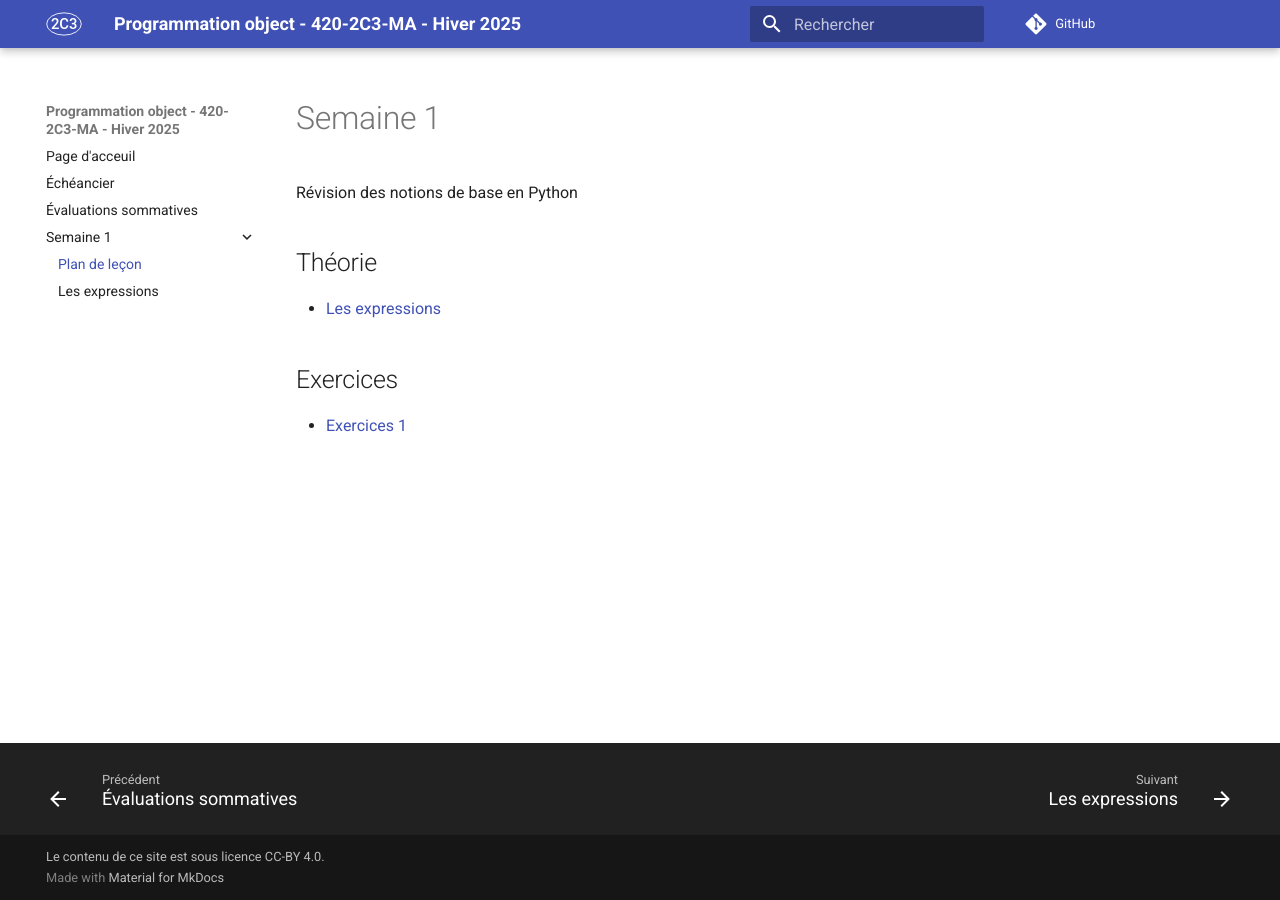
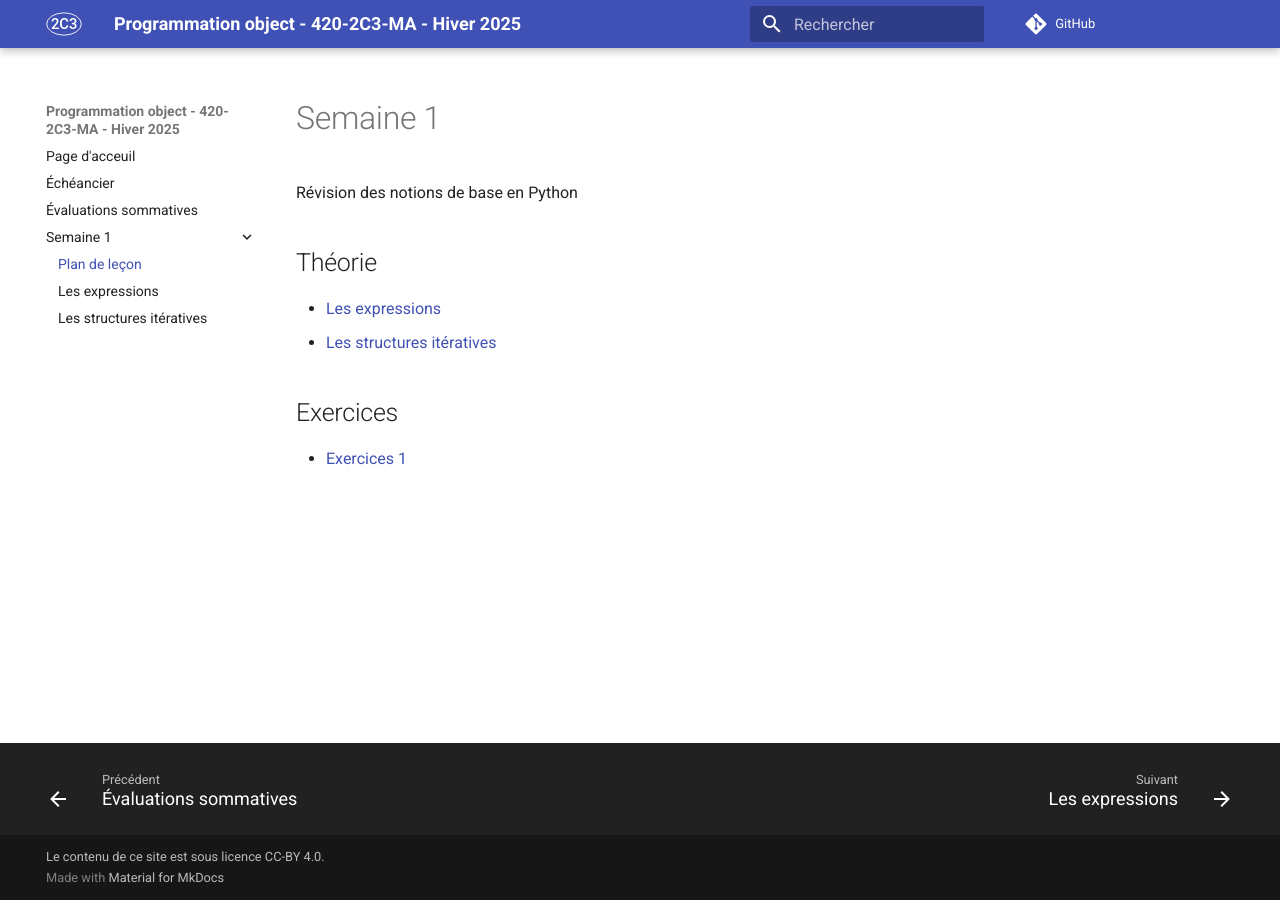
Before and after one commit to archambaultv-prof/2025H-420-2C3-MA, an MkDocs documentation site: the page built from docs/semaine_01/index.md, in a window 1280 px wide. Built offline with MkDocs 1.6.1 and Material for MkDocs 9.7.7, drawn with Linux system fonts in a browser that asks for light colours; comment, search, counter and statistics services are not loaded.

```diff
--- a/docs/semaine_01/index.md
+++ b/docs/semaine_01/index.md
@@ -8,6 +8,7 @@ Révision des notions de base en Python
 
 ## Théorie
 - [Les expressions](theorie/01_les_expressions.md)
+- [Les structures itératives](theorie/02_structures_iteratives.md)
 
 ## Exercices
 - [Exercices 1](exercices/01_les_expressions.py){:download="01_les_expressions.py"}
--- a/mkdocs.yml
+++ b/mkdocs.yml
@@ -8,6 +8,7 @@ nav:
   - Semaine 1:
     - Plan de leçon: semaine_01/index.md
     - Les expressions: semaine_01/theorie/01_les_expressions.md
+    - Les structures itératives: semaine_01/theorie/02_structures_iteratives.md
 theme:
   name: material
   logo: assets/images/logo-white.svg
```
Also changed, not shown: docs/semaine_01/theorie/02_structures_iteratives.md (added, +3 -0 lines).
